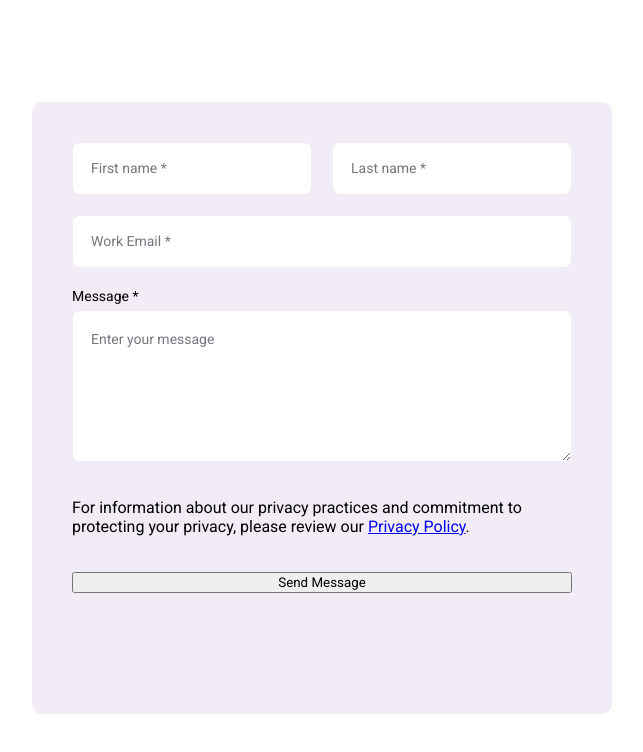
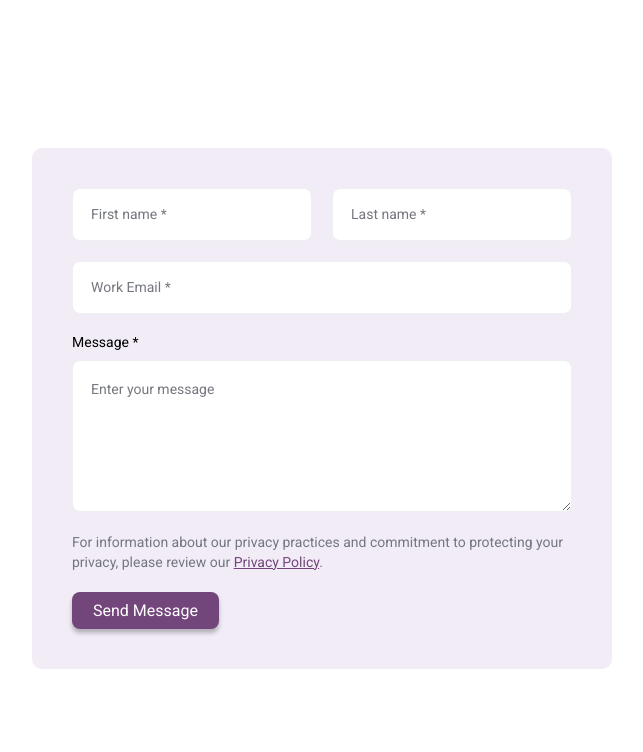
Before and after one commit to svighenaitz/storyblok-th, a React (Vite) app: page / in a window 1280 px wide. Shown: the top 752 px of the page, without its empty margins (318-961 px from the left). Built offline with nearby package versions, Linux system fonts and the light colour scheme.

Commit message:
style: enhance contact form UI with privacy text and submit button styling

```diff
--- a/src/components/ContactForm/ContactForm.module.scss
+++ b/src/components/ContactForm/ContactForm.module.scss
@@ -1,6 +1,6 @@
 .container {
   width: 500px;
-  min-height: 532px;
+
   border-radius: 10px;
   padding: 40px;
   display: flex;
@@ -34,7 +34,7 @@
 
 
 .label {
-  margin-bottom: 6px;
+  margin-bottom: 10px;
   font-size: 14px;
 }
 
@@ -43,3 +43,27 @@
   font-size: 12px;
   color: var(--color-field-error);
 }
+.privacyText {
+  font-size: 14px;
+  line-height: 20px;
+  color: var(--color-placeholder);
+  margin: 0;
+}
+
+.privacyLink {
+  color: var(--color-input-border-active);
+  text-decoration: underline;
+}
+
+.button {
+  box-shadow: 0px 4px 4px 0px var(--color-button-shadow);
+  border-radius: 8px;
+  padding: 9px 21px;
+  background: var(--color-input-border-active);
+  color: var(--color-secondary-white);
+  font-size: 16px;
+  border: none;
+  cursor: pointer;
+  width: auto;
+  align-self: flex-start;
+}
--- a/src/index.scss
+++ b/src/index.scss
@@ -6,6 +6,8 @@
   --color-bg-form: #F1ECF6;
   --color-field-error: #C00;
   --color-input-border-active: #73467B;
+  --color-secondary-white: #FFF;
+  --color-button-shadow: #00000040;
 }
 
 html,
```
